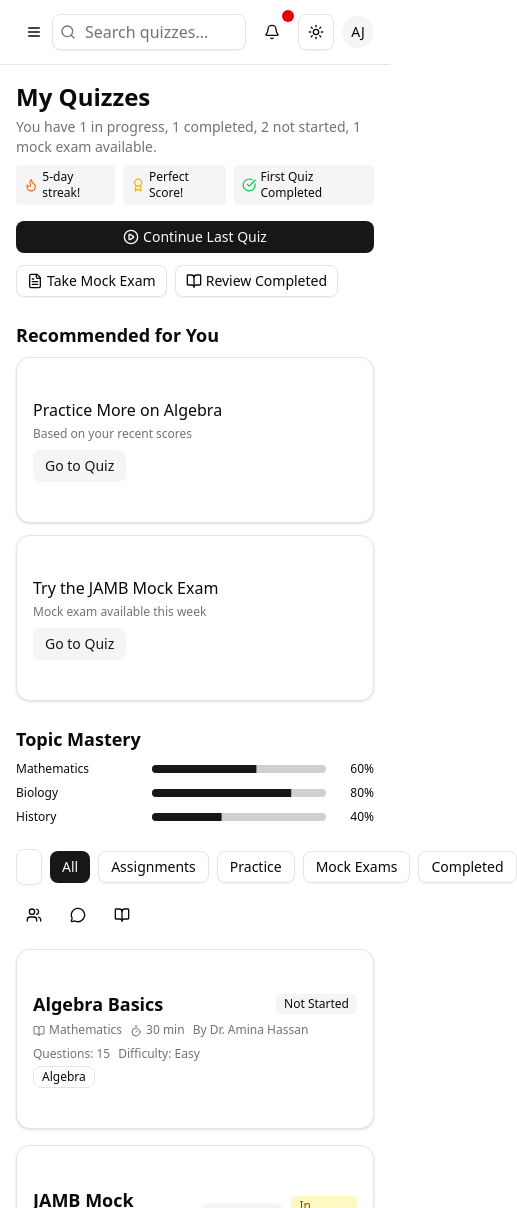
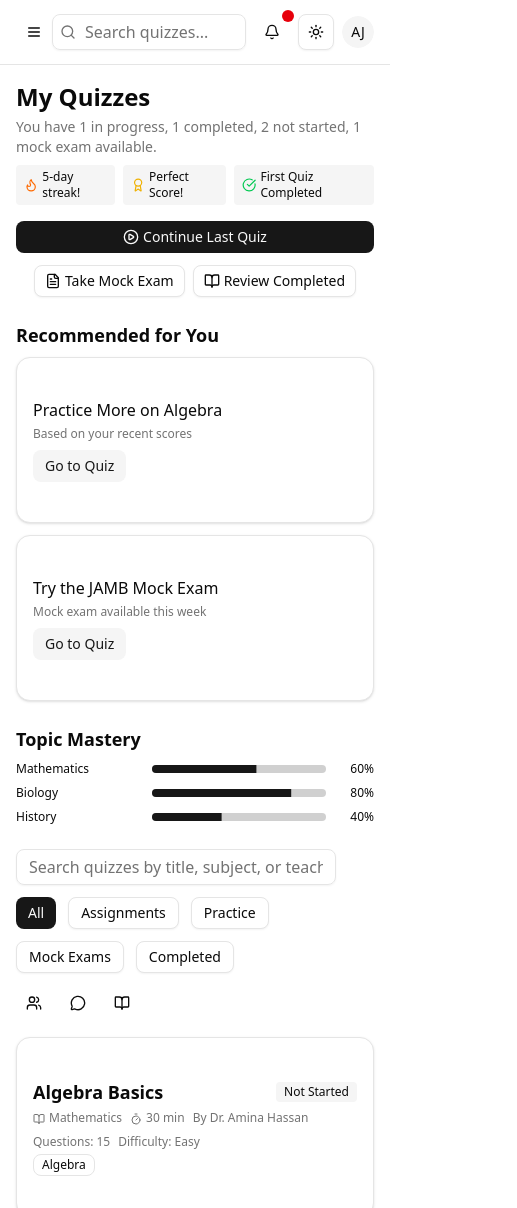
Before and after one commit to Oyasikelly/QuizMentor, a Next.js app: page /student/quizzes in a window 390 px wide. Shown: the top 1208 px of the page, 517 px wide, since content can reach past the window. Built offline with nearby package versions, Linux system fonts and the light colour scheme.

Commit message:
student dashboard page responsiveness done

```diff
--- a/src/app/(auth)/login/page.tsx
+++ b/src/app/(auth)/login/page.tsx
@@ -457,7 +457,7 @@ export default function LoginPage() {
                         size="sm"
                         onClick={() => handleDemoLogin('student')}
                         disabled={isLoading}
-                        className=" flex-1 text-xs px-16 py-2 sm:text-sm"
+                        className=" flex-1 text-xs px-12 py-2 sm:text-sm"
                       >
                         Demo Student
                       </Button>
@@ -466,7 +466,7 @@ export default function LoginPage() {
                         size="sm"
                         onClick={() => handleDemoLogin('teacher')}
                         disabled={isLoading}
-                        className=" flex-1 text-xs px-16 py-2 sm:text-sm"
+                        className=" flex-1 text-xs px-12 py-2 sm:text-sm"
                       >
                         Demo Teacher
                       </Button>
--- a/src/app/(dashboard)/student/ai-chat/components/ChatInputBar.tsx
+++ b/src/app/(dashboard)/student/ai-chat/components/ChatInputBar.tsx
@@ -22,7 +22,7 @@ export function ChatInputBar({
 
   return (
     <div className="flex flex-col gap-2 w-full">
-      <div className="flex gap-2">
+      <div className="flex gap-2 flex-wrap">
         <Button
           type="button"
           size="icon"
--- a/src/app/(dashboard)/student/quizzes/page.tsx
+++ b/src/app/(dashboard)/student/quizzes/page.tsx
@@ -201,7 +201,7 @@ function StudentQuizProgressSummary({
             <PlayCircle className="w-4 h-4" /> Continue Last Quiz
           </Button>
         )}
-        <div className="flex gap-2">
+        <div className="flex gap-2 justify-center items-center">
           <Button
             variant="outline"
             size="sm"
@@ -279,7 +279,7 @@ function TopicMasteryBar({ mastery }: { mastery: typeof mockTopicMastery }) {
 function QuizFiltersBar({ search, setSearch, filter, setFilter }: any) {
   return (
     <div className="flex flex-col md:flex-row md:items-center gap-3 mb-4">
-      <div className="flex-1 flex items-center gap-2">
+      <div className="flex flex-wrap gap-3">
         <Input
           placeholder="Search quizzes by title, subject, or teacher..."
           value={search}
```
